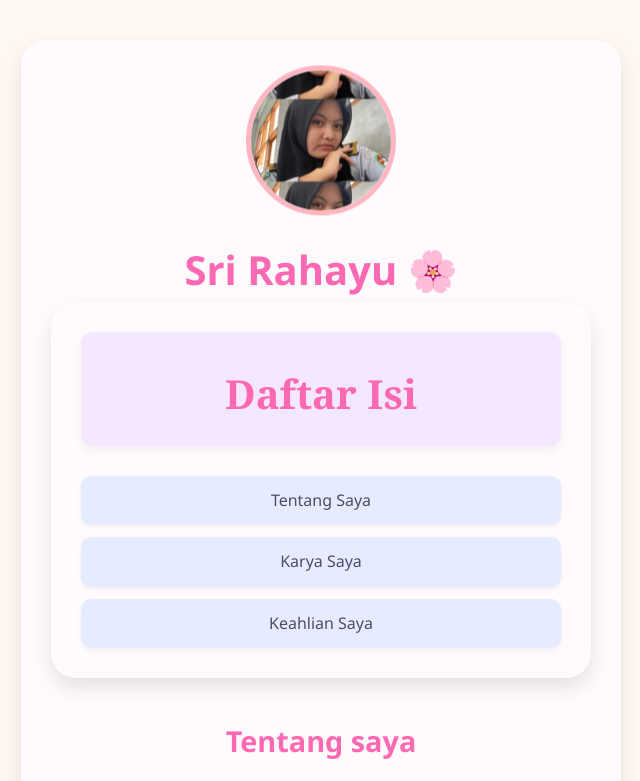
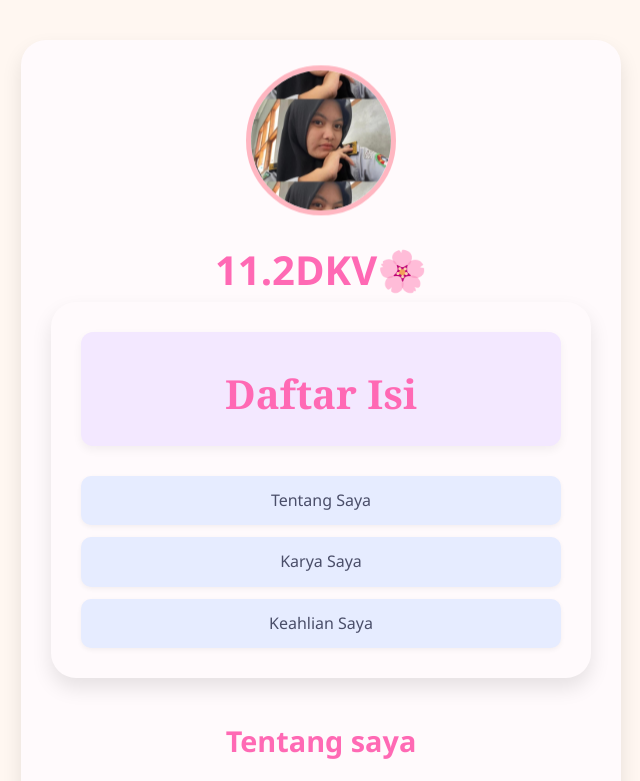
Before and after one commit to srirahayuportofolio/portofolio-sri-rahayu, a plain HTML site: page index.html in a window 1280 px wide. Shown: the top 781 px of the page, without its empty margins (319-959 px from the left). Drawn offline with Linux system fonts and the light colour scheme.

Commit message:
Update index.html

```diff
--- a/index.html
+++ b/index.html
@@ -20,7 +20,7 @@
     <!-- Profil -->
     <div class="profile">
       <img src="images/WhatsApp Image 2025-09-10 at 19.01.28.jpeg">
-      <h1>Sri Rahayu 🌸</h1>
+      <h1>11.2DKV🌸</h1>
       <!DOCTYPE html>
 <html lang="id">
 <head>
```
